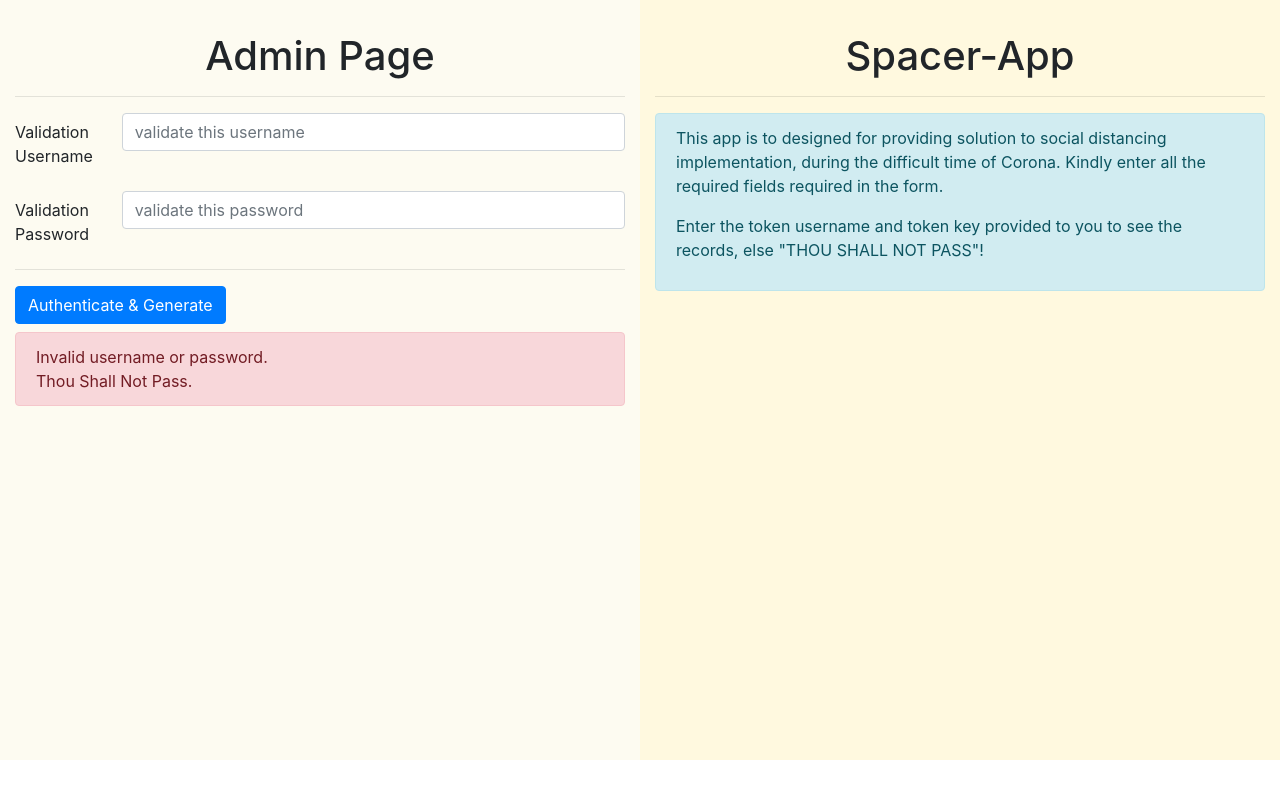
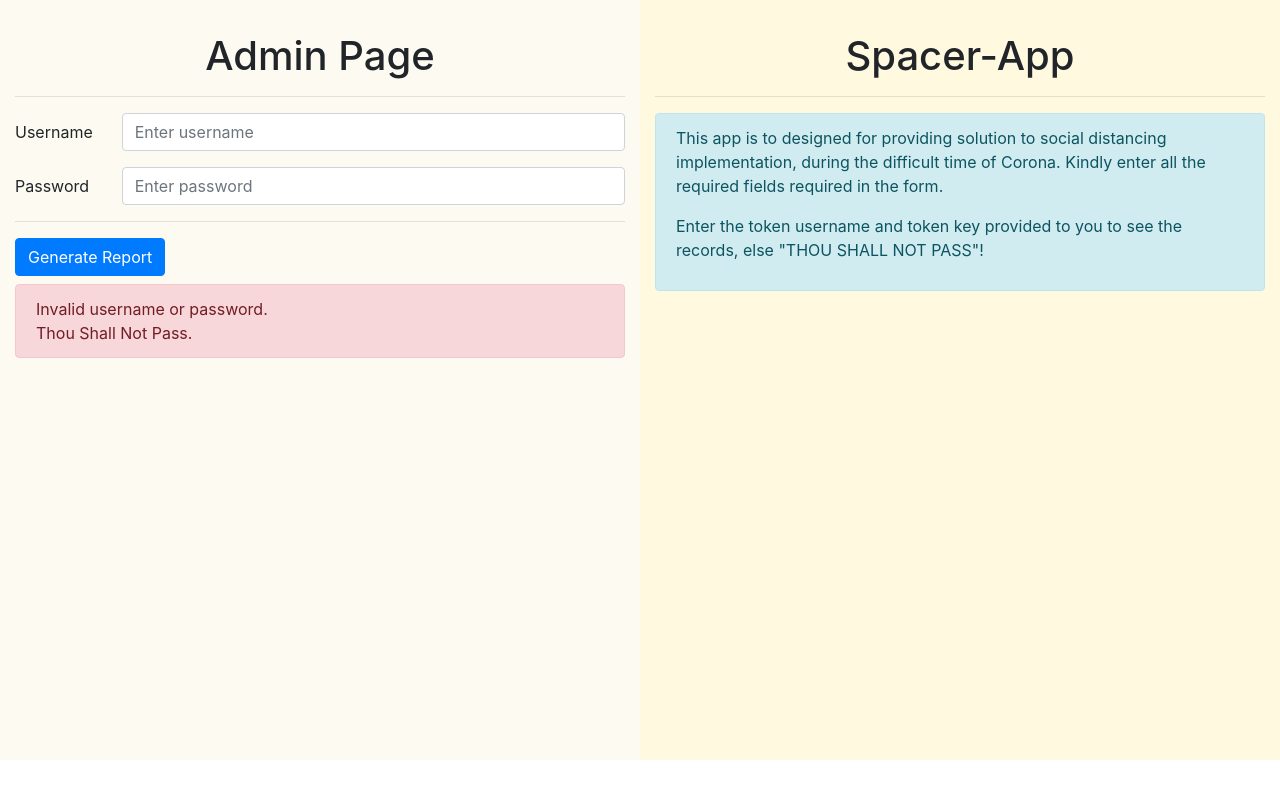
Before and after one commit to dipanshu231099/spacer-app, a PHP site: page /authenticate.php in a window 1280 px wide. Run offline with PHP 8.4, Linux system fonts and the light colour scheme; the visitor is signed in with stand-in values (Sample User, id 1); a stand-in replaces the project's code that opens the database connection.

Commit message:
removed the words validation

```diff
--- a/authenticate.php
+++ b/authenticate.php
@@ -51,19 +51,19 @@
                 <hr>
                 <form action="<?php echo htmlspecialchars($_SERVER["PHP_SELF"]);?>" method="POST">
                     <div class="form-group row">
-                        <label for="inputEmail3" class="col-sm-2 col-form-label">Validation Username</label>
+                        <label for="inputEmail3" class="col-sm-2 col-form-label">Username</label>
                         <div class="col-sm-10">
-                            <input type="text" class="form-control" id='validation_username' name="validation_username" placeholder="validate this username" required>
+                            <input type="text" class="form-control" id='validation_username' name="validation_username" placeholder="Enter username" required>
                         </div>
                     </div>
                     <div class="form-group row">
-                        <label for="inputEmail3" class="col-sm-2 col-form-label">Validation Password</label>
+                        <label for="inputEmail3" class="col-sm-2 col-form-label">Password</label>
                         <div class="col-sm-10">
-                            <input type="password" class="form-control" id='validation_password' name="validation_password" placeholder="validate this password" required>
+                            <input type="password" class="form-control" id='validation_password' name="validation_password" placeholder="Enter password" required>
                         </div>
                     </div>
                     <hr>
-                    <button type="submit" id='submit' class="btn btn-primary mb-2">Authenticate & Generate</button>
+                    <button type="submit" id='submit' class="btn btn-primary mb-2">Generate Report</button>
                 </form>
                 <?php
                     if($_SESSION['incorrect'])
```
